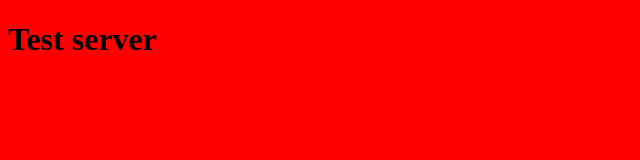
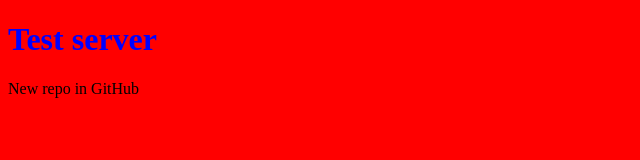
Before and after one commit to SergeyDevelop/git-project, a plain HTML site: page index.html in a window 1280 px wide. Shown: the whole page, without its empty margins (0-640 px from the left). Drawn offline with Linux system fonts and the light colour scheme.

Commit message:
second commit

```diff
--- a/index.html
+++ b/index.html
@@ -7,5 +7,6 @@
 </head>
 <body>
 	<h1>Test server</h1>
+	<p>New repo in GitHub</p>
 </body>
 </html>
--- a/style.css
+++ b/style.css
@@ -1,3 +1,6 @@
 body{
 	background: red;
 }
+h1{
+	color: blue;
+}
```
